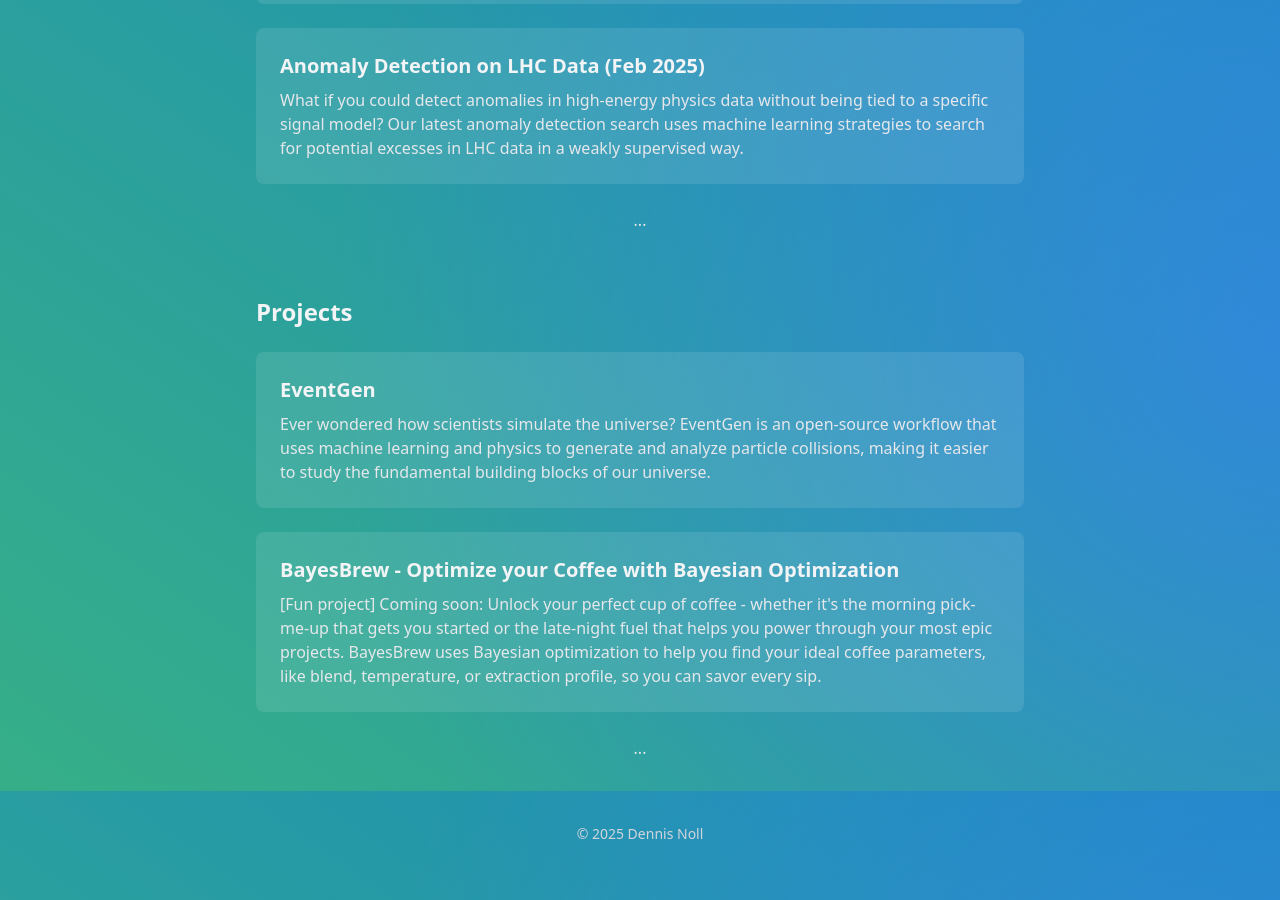
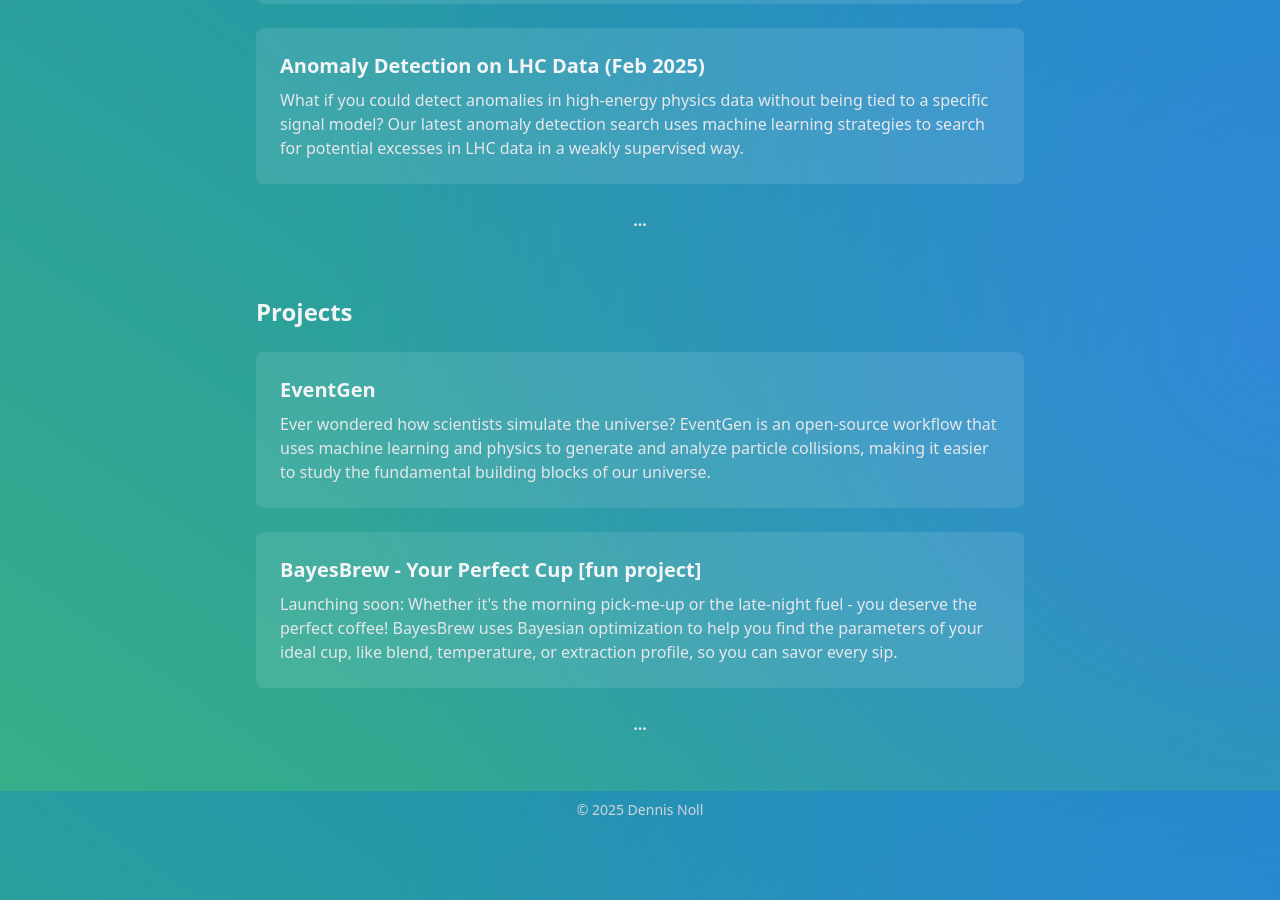
Before and after one commit to Nollde/nollde.github.io, a Jekyll site: the page index.html, which Jekyll copies as it is, in a window 1280 px wide and 900 px high, scrolled down 1009 px. Built offline with Jekyll 4.4.1, drawn with Linux system fonts in a browser that asks for light colours; nearby versions of some CDN libraries.

Commit message:
[dev] minor

```diff
--- a/index.html
+++ b/index.html
@@ -45,9 +45,7 @@
     <!-- Bio -->
     <section class="max-w-3xl text-center mb-16">
         <p class="text-lg leading-relaxed">
-            I'm a postdoctoral researcher at Stanford University.
-            My research focuses on the development and implementation of smart, fast, and reproducible physics analyses,
-            leveraging machine learning, high performance computing, and graph-based computing workflows.
+            I'm a postdoctoral researcher at Stanford University. My research focuses on the development and implementation of smart, fast, and reproducible physics analyses, leveraging machine learning, high performance computing, and graph-based computing workflows.
         </p>
     </section>
 
@@ -59,17 +57,12 @@
             <a href="https://arxiv.org/abs/2507.11528"
                 class="block bg-white bg-opacity-10 p-6 rounded-lg hover:bg-opacity-20">
                 <h3 class="text-xl font-bold mb-2">FlexCAST: Enabling Flexible Scientific Data Analyses (Jul 2025)</h3>
-                <p class="text-gray-200">Have you ever wondered how to unlock the full potential of your scientific data
-                    analyses in the long run? FlexCAST revolutionizes the preservation of data analysis by preserving
-                    the analysis design in a modular way, allowing for changes to input data and parametrization, and
-                    ensuring validity and robustness.</p>
+                <p class="text-gray-200">Have you ever wondered how to unlock the full potential of your scientific data analyses in the long run? FlexCAST revolutionizes the preservation of data analysis by preserving the analysis design in a modular way, allowing for changes to input data and parametrization, and ensuring validity and robustness.</p>
             </a>
             <a href="https://arxiv.org/abs/2505.03724"
                 class="block bg-white bg-opacity-10 p-6 rounded-lg hover:bg-opacity-20">
                 <h3 class="text-xl font-bold mb-2">Stay Positive: Neural Refinement of Sample Weights (Jun 2025)</h3>
-                <p class="text-gray-200">Tired of dealing with negative weights in simulated physics events? Our neural
-                    refinement method solves the challenge by utilizing a phase space-dependent factor to refine initial
-                    simulation weights and helps you to always stay positive!</p>
+                <p class="text-gray-200">Tired of dealing with negative weights in simulated physics events? Our neural refinement method solves the challenge by utilizing a phase space-dependent factor to refine initial simulation weights and helps you to always stay positive!</p>
             </a>
             <a href="https://arxiv.org/abs/2502.09770"
                 class="block bg-white bg-opacity-10 p-6 rounded-lg hover:bg-opacity-20">
@@ -79,7 +72,7 @@
                     strategies to search for potential excesses in LHC data in a weakly supervised way.</p>
             </a>
         </div>
-        <div class="text-center text-gray-200 mt-6">
+        <div class="text-center text-gray-200 font-bold mt-6">
             ...
         </div>
     </section>
@@ -94,11 +87,11 @@
                 <p class="text-gray-200">Ever wondered how scientists simulate the universe? EventGen is an open-source workflow that uses machine learning and physics to generate and analyze particle collisions, making it easier to study the fundamental building blocks of our universe.</p>
             </a>
             <div class="block bg-white bg-opacity-10 p-6 rounded-lg hover:bg-opacity-20">
-                <h3 class="text-xl font-bold mb-2">BayesBrew - Optimize your Coffee with Bayesian Optimization</h3>
-                <p class="text-gray-200">[Fun project] Coming soon: Unlock your perfect cup of coffee - whether it's the morning pick-me-up that gets you started or the late-night fuel that helps you power through your most epic projects. BayesBrew uses Bayesian optimization to help you find your ideal coffee parameters, like blend, temperature, or extraction profile, so you can savor every sip.</p>
+                <h3 class="text-xl font-bold mb-2">BayesBrew - Your Perfect Cup [fun project]</h3>
+                <p class="text-gray-200">Launching soon: Whether it's the morning pick-me-up or the late-night fuel - you deserve the perfect coffee! BayesBrew uses Bayesian optimization to help you find the parameters of your ideal cup, like blend, temperature, or extraction profile, so you can savor every sip.</p>
             </div>
         </div>
-        <div class="text-center text-gray-200 mt-6">
+        <div class="text-center text-gray-200 font-bold mt-6">
             ...
         </div>
     </section>
```
